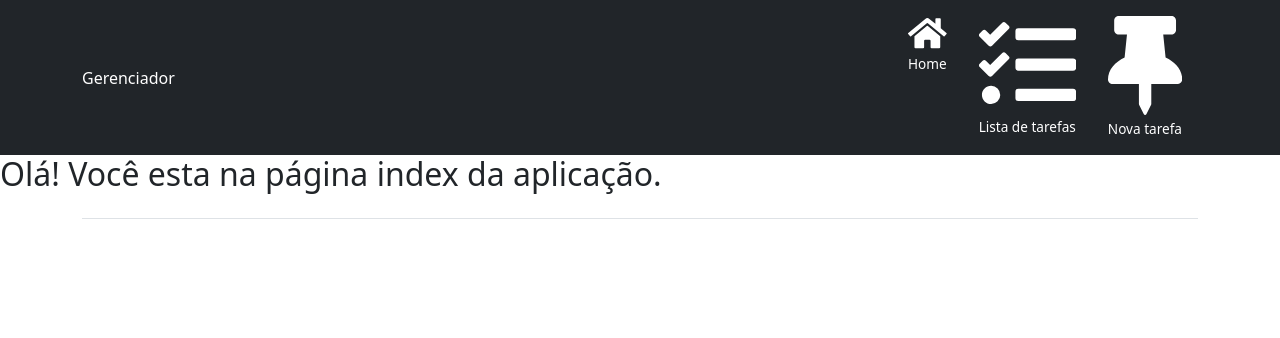
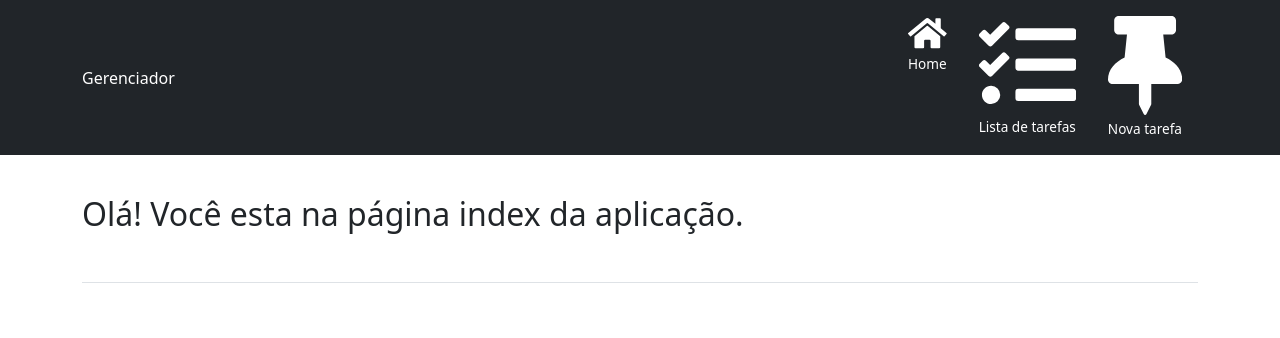
Before and after one commit to evandrolrff/tasksManagement, a Django app: template tasks/templates/tasks/index.html in a window 1280 px wide. Shown: the top 338 px of the page. Run offline with Django 3.2, Linux system fonts and the light colour scheme; the template is opened without the code that fills it, so the values that code supplies are empty; parts of the project's set-up code (start-up, migrations or seed data) failed here and were passed over; some libraries are stand-ins or nearby versions.

Commit message:
index arrumado css

```diff
--- a/tasks/templates/tasks/index.html
+++ b/tasks/templates/tasks/index.html
@@ -1,5 +1,9 @@
 {% extends 'tasks/base.html' %}
 
 {% block content %}
-    <h2>Olá! Você esta na página index da aplicação.</h2>
+<div class="container">
+    <div class="py-3 my-4">
+        <h2>Olá! Você esta na página index da aplicação.</h2>
+    </div>
+</div>
 {% endblock %}
```
